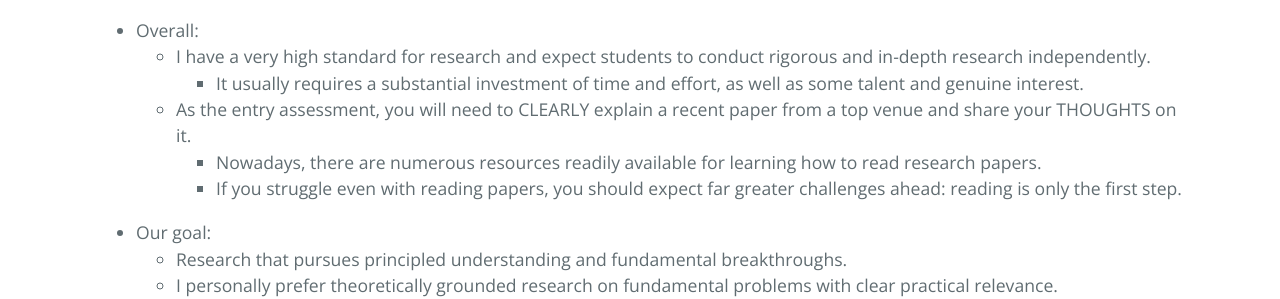
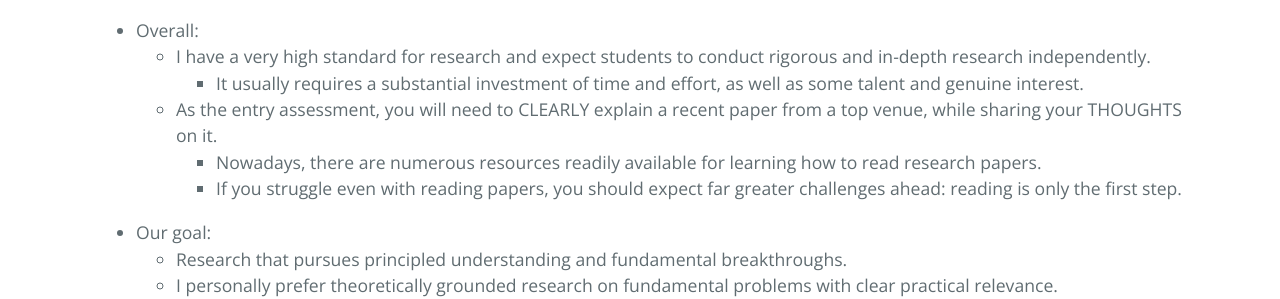
Before and after one commit to ZhimingZhou/zhimingzhou.github.io, a Jekyll site: the page built from _posts/2020-12-09-Prospective-Students.md, in a window 1280 px wide and 900 px high, scrolled down 345 px. Shown: the part 163-462 px from the top of the window. Built offline with Jekyll 4.4.1, drawn with Linux system fonts in a browser that asks for light colours.

Commit message:
Update 2020-12-09-Prospective-Students.md

```diff
--- a/_posts/2020-12-09-Prospective-Students.md
+++ b/_posts/2020-12-09-Prospective-Students.md
@@ -14,7 +14,7 @@ I’m looking for TALENTED students with GENUINE enthusiasm for FUNDAMENTAL rese
 - Overall:
 	- I have a very high standard for research and expect students to conduct rigorous and in-depth research independently.
 		- It usually requires a substantial investment of time and effort, as well as some talent and genuine interest.
-	- As the entry assessment, you will need to CLEARLY explain a recent paper from a top venue and share your THOUGHTS on it.
+	- As the entry assessment, you will need to CLEARLY explain a recent paper from a top venue, while sharing your THOUGHTS on it.
 		- Nowadays, there are numerous resources readily available for learning how to read research papers.
 		- If you struggle even with reading papers, you should expect far greater challenges ahead: reading is only the first step.
 
```
